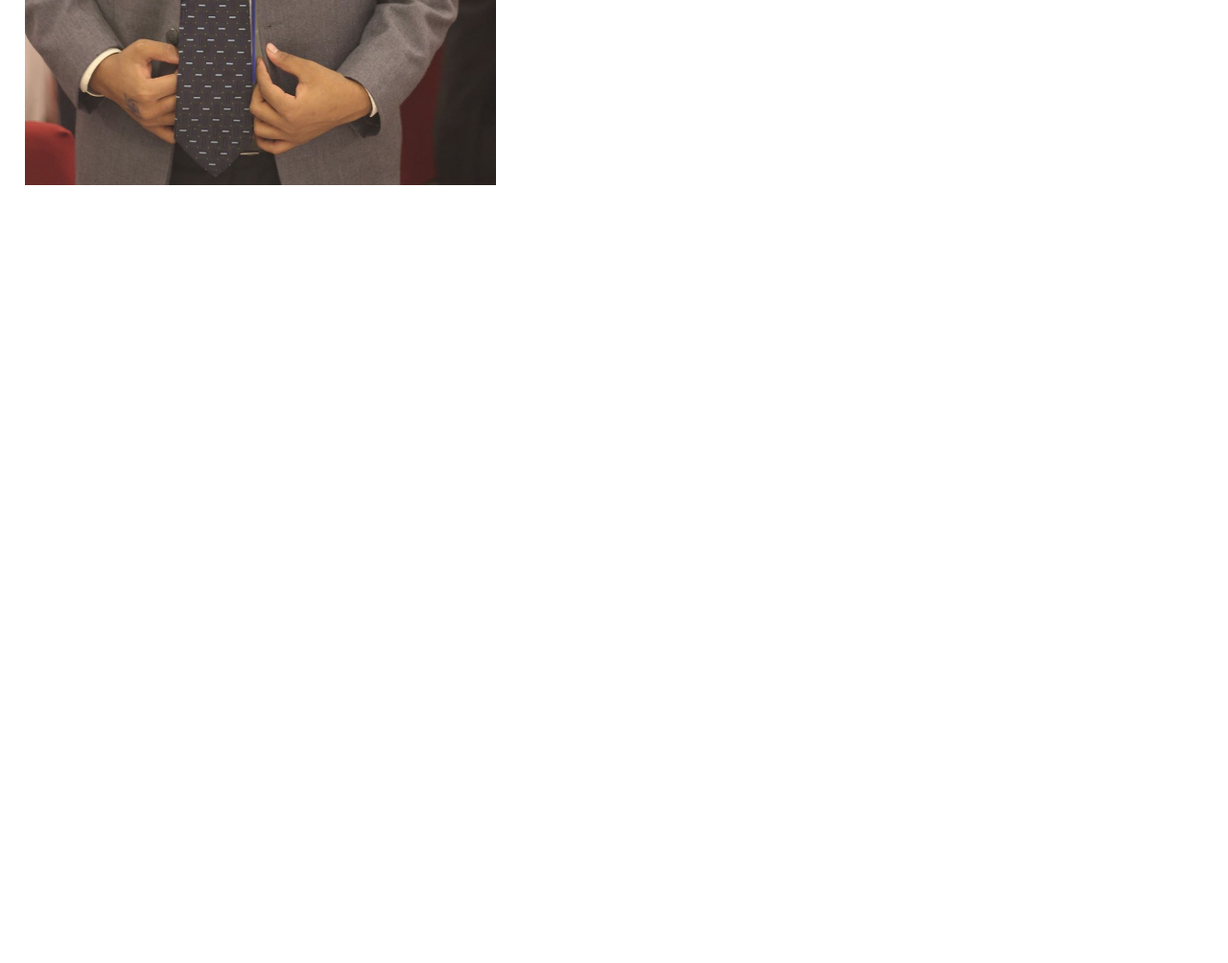
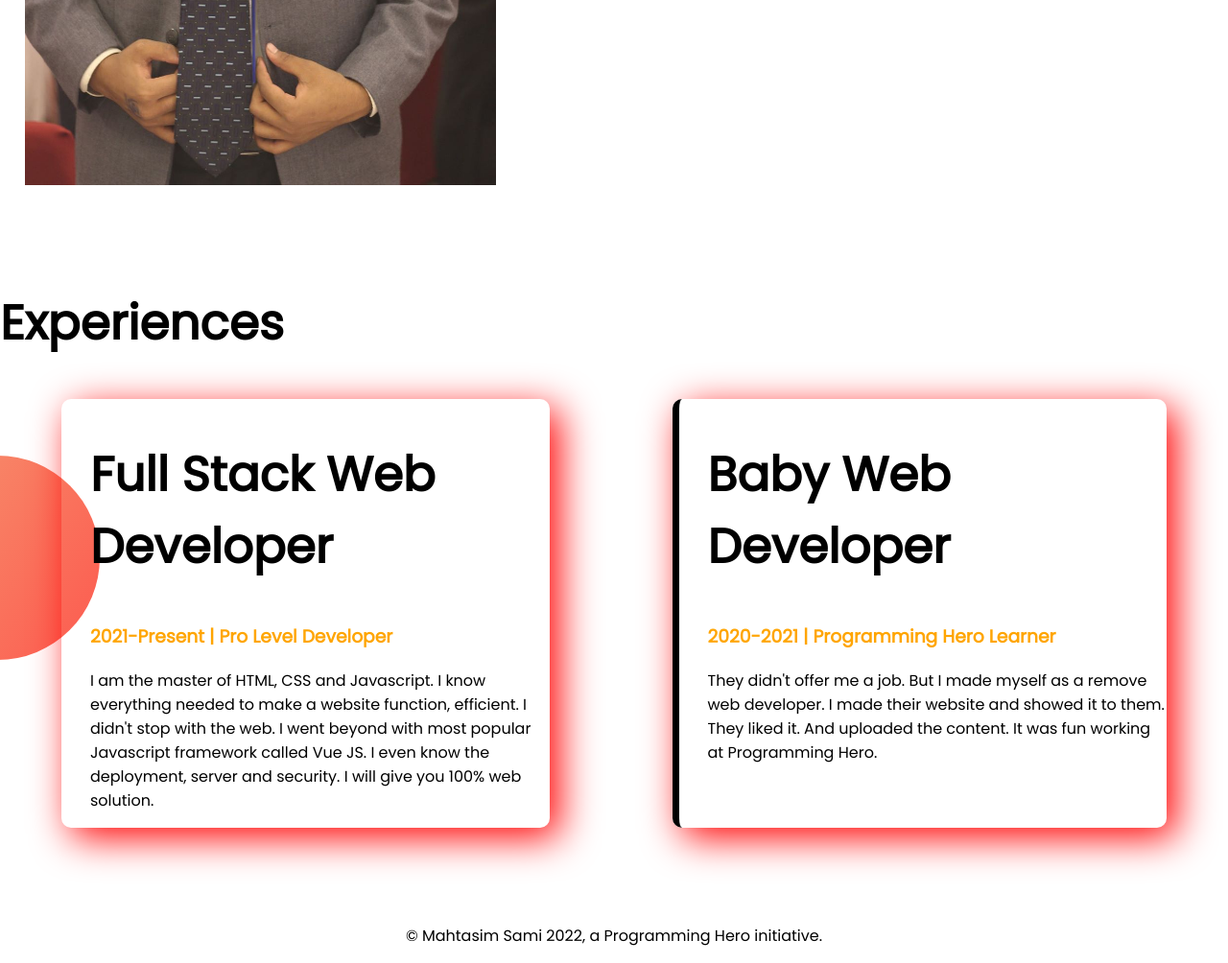
Before and after one commit to Mahtasim-Sami/developer-portfolio, a plain HTML site: page index.html in a window 1280 px wide. Shown: the part 1389-2393 px from the top of the page at 96% size. Before the commit the page ends 1689 px from the top, so only its background shows below. Drawn offline with Linux system fonts and the light colour scheme.

Commit message:
footer and experience added

```diff
--- a/index.html
+++ b/index.html
@@ -13,7 +13,7 @@
 </head>
 
 <body>
-    <section class="top-banner">
+    <section class="top-banner flexible-container">
         <div class="half-width">
             <h1>Welcome TO</h1>
             <h1><span class="orange-color">Mahtasim Sami</span> World!</h1>
@@ -28,7 +28,7 @@
             <img src="images/mahtasim_ccexpress.png" alt="">
         </div>
     </section>
-    <section class="dream-big">
+    <section class="dream-big flexible-container">
         <div class="half-width">
             <img src="images/mahtasim.jpg" alt="">
         </div>
@@ -40,6 +40,30 @@
             <a class="link-button" target="_blank" href="https://www.youtube.com/">Download Resume </a>
         </div>
     </section>
+    <section class="experience-area ">
+        <h1>Experiences</h1>
+        <div class="flexible-container">
+            <div id="full-stack-experience" class="experience-item">
+                <h1>Full Stack Web Developer</h1>
+                <h3 class="orange-color">2021-Present | Pro Level Developer</h3>
+                <p>I am the master of HTML, CSS and Javascript. I know everything needed to make a website function,
+                    efficient. I didn't stop with the web. I went beyond with most popular Javascript framework called
+                    Vue
+                    JS. I even know the deployment, server and security. I will give you 100% web solution.</p>
+            </div>
+            <div id="web-dev-experience" class="experience-item">
+                <h1>Baby Web Developer</h1>
+                <h3 class="orange-color">2020-2021 | Programming Hero Learner</h3>
+                <p>They didn't offer me a job. But I made myself as a remove web developer. I made their website and
+                    showed
+                    it to them. They liked it. And uploaded the content. It was fun working at Programming Hero.
+                </p>
+            </div>
+        </div>
+    </section>
+    <footer>
+        <p>© Mahtasim Sami 2022, a Programming Hero initiative.</p>
+    </footer>
 </body>
 
 </html>
--- a/style.css
+++ b/style.css
@@ -8,7 +8,7 @@ h1{
 .orange-color{
     color: orange;
 }
-section{
+.flexible-container{
     display: flex;
     margin-bottom: 100px;
 }
@@ -37,3 +37,29 @@ section{
     background-repeat: no-repeat;
     background-position: right;
 }
+.experience-item{
+    box-shadow: 10px 10px 40px red;
+    width: 40%;
+    margin-left: 5%;
+    margin-right: 5%;
+    padding-left: 30px;
+    border-radius: 10px;
+}
+.experience-area{
+    background-image: url(images/exp-bg.png);
+    background-repeat: no-repeat;
+    background-position: left;
+}
+#web-dev-experience{
+    border-left: 7px solid;
+    border-image: linear-gradiant(blue,cyan);
+    border-image-slice:1;
+}
+#full-stack-experience{
+    border-left: 7px red;
+    border-image: linear-gradiant(salmon,tomato);
+    border-image-slice:1;
+}
+footer p{
+    text-align: center;
+}
```
Also changed, not shown: images/jhankar.png (deleted), images/jhankar2.png (deleted), 4 other files.
